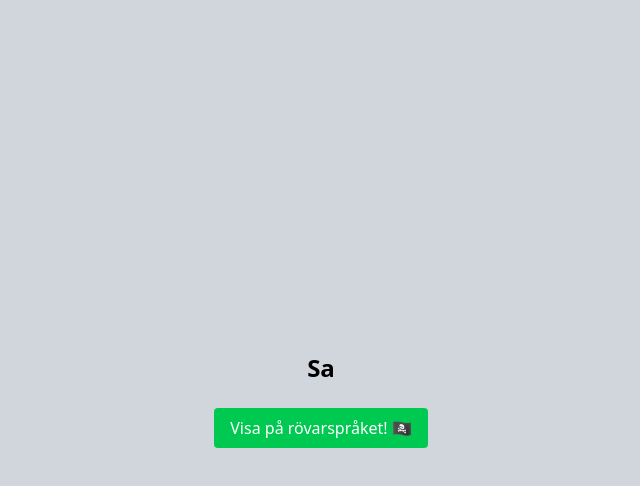
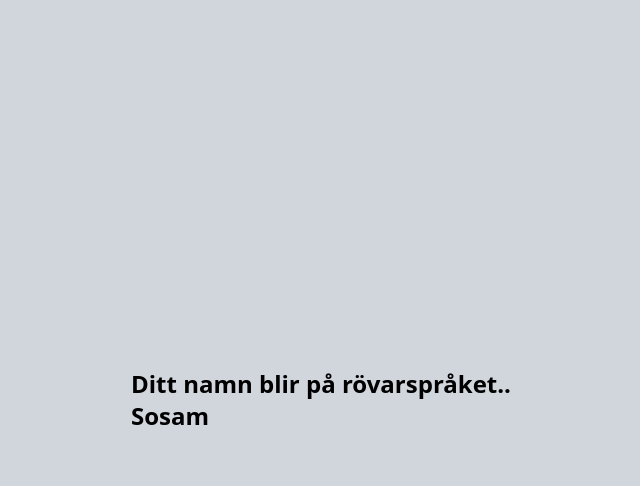
Before and after one commit to AN-Eriksson/1DV610-L1, a React (Vite) app: page / in a window 1280 px wide. Both pictures are taken after typing "Sample" into the empty fields and a click on the button "Kör!". Shown: the top 486 px of the page, without its empty margins (319-959 px from the left). Built offline with nearby package versions, Linux system fonts and the light colour scheme.

Commit message:
Cleanup code

```diff
--- a/src/App.jsx
+++ b/src/App.jsx
@@ -1,7 +1,6 @@
 import { useState } from 'react'
 import { InputForm } from './components/InputForm'
 import { NameDisplay } from './components/NameDisplay'
-import { RobberLanguage } from './components/RobberLanguage'
 
 function App() {
   const [name, setName] = useState("")
@@ -20,7 +19,6 @@ function App() {
       {nameSubmitted && (
         <>
           <NameDisplay name={name} />
-          <RobberLanguage name={name} />
         </>
       )}
 
--- a/src/components/NameDisplay.jsx
+++ b/src/components/NameDisplay.jsx
@@ -4,23 +4,39 @@ export const NameDisplay = ({ name }) => {
   const [displayedString, setDisplayedString] = useState("")
 
   useEffect(() => {
+    const translateToRobberLanguage = (text) => {
+      const consonants = 'bcdfghjklmnpqrstvwxyzBCDFGHJKLMNPQRSTVWXYZ'
+
+      return text
+        .split('')
+        .map(char => {
+          if (consonants.includes(char)) {
+            return char + 'o' + char.toLowerCase()
+          }
+          return char
+        })
+        .join('')
+    }
+
+    const nameInRobberLanguage = translateToRobberLanguage(name)
+
     let currentStringIndex = 0
 
     const writeTimer = setInterval(() => {
-      if (currentStringIndex < name.length) {
-        setDisplayedString(name.slice(0, currentStringIndex + 1))
+      if (currentStringIndex < nameInRobberLanguage.length) {
+        setDisplayedString(nameInRobberLanguage.slice(0, currentStringIndex + 1))
         currentStringIndex++
       } else {
         clearInterval(writeTimer)
       }
-    }, 1000)
+    }, 500)
 
     return () => clearInterval(writeTimer)
   }, [name])
 
-
   return (
     <div className="text-2xl font-bold">
+      <h2>Ditt namn blir på rövarspråket..</h2>
       {displayedString}
     </div>
   )
--- a/src/components/RobberLanguage.jsx
+++ /dev/null
@@ -1,43 +0,0 @@
-import { useState } from 'react'
-
-export const RobberLanguage = ({ name }) => {
-    const [showRobber, setShowRobber] = useState(false)
-
-    const translateToRobberLanguage = (text) => {
-        const consonants = 'bcdfghjklmnpqrstvwxyzBCDFGHJKLMNPQRSTVWXYZ'
-
-        return text
-            .split('')
-            .map(char => {
-                if (consonants.includes(char)) {
-                    return char + 'o' + char.toLowerCase()
-                }
-                return char
-            })
-            .join('')
-    }
-
-    const robberName = translateToRobberLanguage(name)
-
-    return (
-        <div className="mt-6 max-w-md mx-auto">
-            <button
-                onClick={() => setShowRobber(true)}
-                className="px-4 py-2 bg-green-500 text-white rounded hover:bg-green-600 block mx-auto"
-            >
-                Visa på rövarspråket! 🏴‍☠️
-            </button>
-
-            {showRobber && (
-                <div className="mt-4 p-6 bg-green-100 rounded-lg">
-                    <h3 className="text-lg font-semibold mb-3 text-center text-green-800">
-                        Ditt namn på rövarspråket:
-                    </h3>
-                    <div className="text-2xl font-bold text-center text-green-700 bg-white p-4 rounded shadow">
-                        {robberName}
-                    </div>
-                </div>
-            )}
-        </div>
-    )
-}
```
